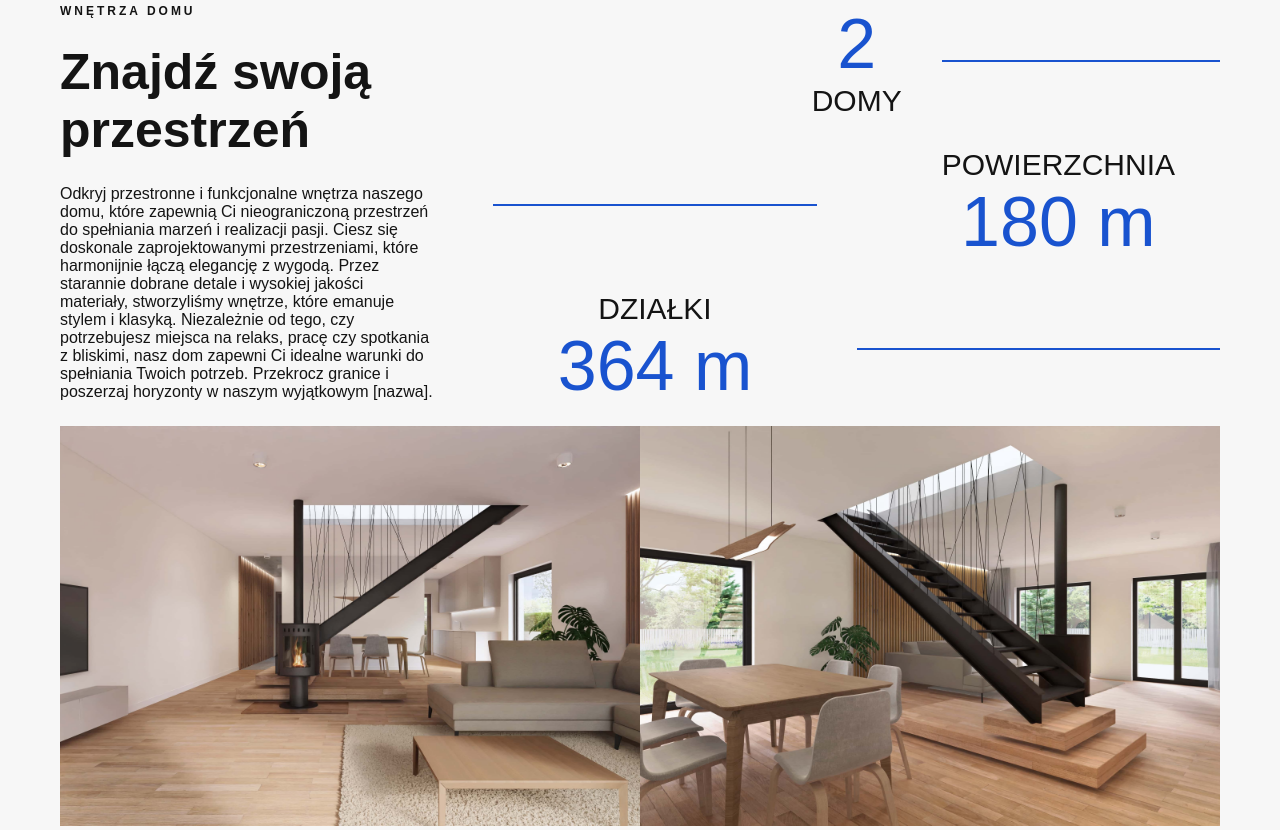
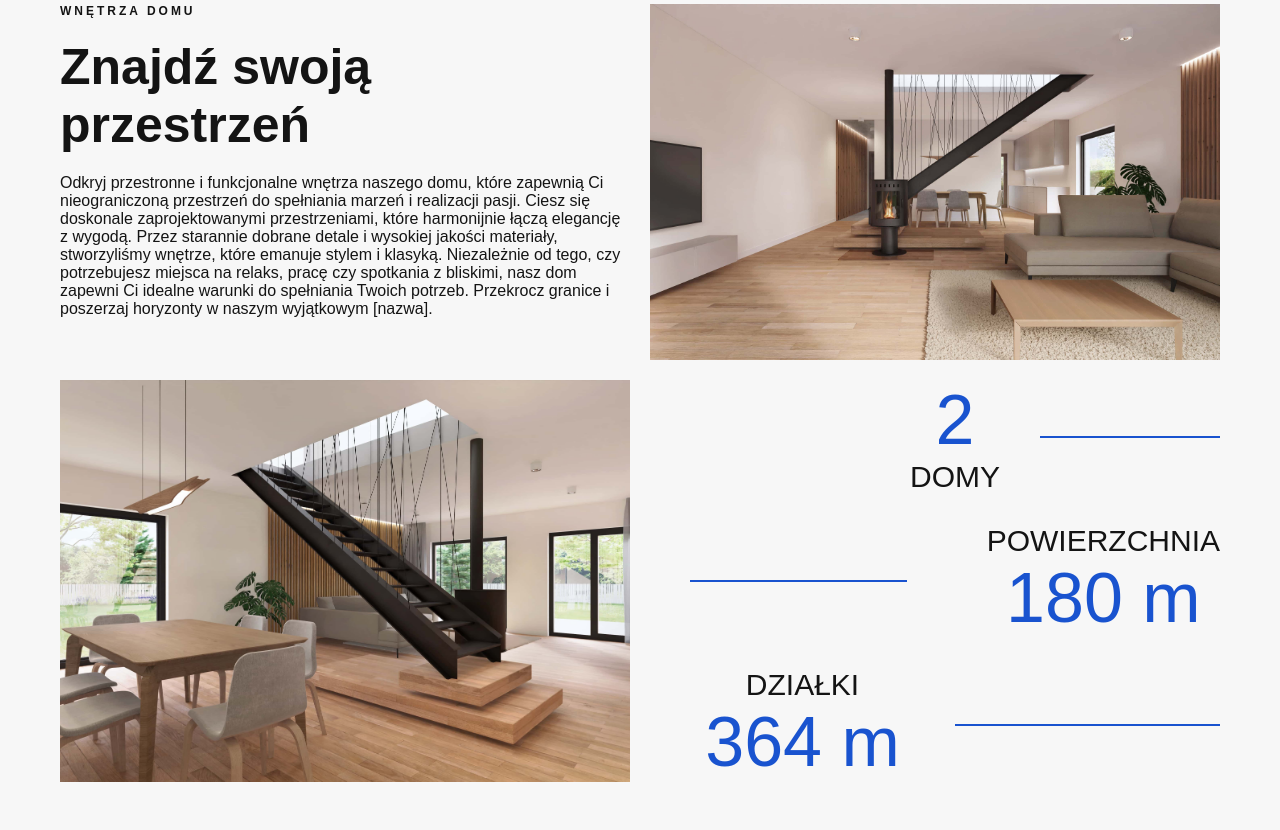
Before and after one commit to AntonOshurek/unicorn-archi-development-project, a website: page src/index.html in a window 1280 px wide. Shown: the part 2535-3365 px from the top of the page. Drawn offline with Linux system fonts and the light colour scheme; files that its build step writes are made by us from their sources; a web font is replaced by a local one.

Commit message:
corection layout section

```diff
--- a/src/index.html
+++ b/src/index.html
@@ -125,6 +125,7 @@
 	<div class="parallax parallax--one" aria-hidden="true"></div>
 
 	<section class="layout container">
+		<div class="layout__info-wrap">
 			<h2 class="layout__title typography-x-smal-title typography-section-title">
 				wnętrza domu
 			</h2>
@@ -132,6 +133,15 @@
 			<p class="layout__slogan typography-big-title">
 				Znajdź swoją <br>przestrzeń
 			</p>
+
+			<p class="layout__info typography-general-text">
+				Odkryj przestronne i funkcjonalne wnętrza naszego domu, które zapewnią Ci nieograniczoną przestrzeń do spełniania marzeń
+				i realizacji pasji. Ciesz się doskonale zaprojektowanymi przestrzeniami, które harmonijnie łączą elegancję z wygodą.
+				Przez starannie dobrane detale i wysokiej jakości materiały, stworzyliśmy wnętrze, które emanuje stylem i klasyką.
+				Niezależnie od tego, czy potrzebujesz miejsca na relaks, pracę czy spotkania z bliskimi, nasz dom zapewni Ci idealne
+				warunki do spełniania Twoich potrzeb. Przekrocz granice i poszerzaj horyzonty w naszym wyjątkowym [nazwa].
+			</p>
+		</div>
 
 		<ul class="layout__list">
 			<li class="layout__list-item">
@@ -148,15 +158,6 @@
 			</li>
 		</ul>
 
-		<p class="layout__info typography-general-text">
-			Odkryj przestronne i funkcjonalne wnętrza naszego domu, które zapewnią Ci nieograniczoną przestrzeń do spełniania marzeń
-			i realizacji pasji. Ciesz się doskonale zaprojektowanymi przestrzeniami, które harmonijnie łączą elegancję z wygodą.
-			Przez starannie dobrane detale i wysokiej jakości materiały, stworzyliśmy wnętrze, które emanuje stylem i klasyką.
-			Niezależnie od tego, czy potrzebujesz miejsca na relaks, pracę czy spotkania z bliskimi, nasz dom zapewni Ci idealne
-			warunki do spełniania Twoich potrzeb. Przekrocz granice i poszerzaj horyzonty w naszym wyjątkowym [nazwa].
-		</p>
-
-		<div class="layout__images">
 		<img
 			class="layout__image"
 			src="./images/W1.jpg"
@@ -171,7 +172,6 @@
 			width="400"
 			height="400"
 		>
-		</div>
 	</section>
 
 	<section class="inside container">
--- a/src/styles/components/layout.scss
+++ b/src/styles/components/layout.scss
@@ -3,12 +3,10 @@
 .layout {
 	display: grid;
 	grid-template-areas:
-		'title data data'
-		'slogan data data'
-		'info data data'
-		'images images images';
-	grid-template-columns: 1fr 1fr 1fr;
-	grid-template-rows: min-content min-content min-content 1fr;
+	'info imageone'
+	'imagetwo data';
+	grid-template-columns: 1fr 1fr;
+	grid-template-rows: repeat(2, min-content);
 	padding: var(--standart-section-top-padding) var(--standart-side-padding);
 	width: 100%;
 	height: 100%;
@@ -17,14 +15,21 @@
 
 	@media (max-width: $tablet-width) {
 		grid-template-areas:
-			'title'
-			'slogan'
-			'data'
-			'info'
-			'images';
+		'info'
+		'imageone'
+		'data'
+		'imagetwo';
 		grid-template-columns: 1fr;
 		grid-template-rows: repeat(4, min-content);
 	}
+}
+
+.layout__info-wrap {
+	display: flex;
+	flex-direction: column;
+	align-items: flex-start;
+	justify-content: flex-start;
+	gap: 20px;
 }
 
 .layout__title {
@@ -147,17 +152,20 @@
 	}
 }
 
-.layout__images {
-	display: grid;
-	grid-area: images;
-	grid-template-columns: 1fr 1fr;
+.layout__image {
+	width: 100%;
+	height: 100%;
+	object-fit: cover;
+
+	&:first-child {
+		grid-area: imageone;
+	}
+
+	&:last-child {
+		grid-area: imagetwo;
+	}
 
 	@media (max-width: $tablet-width) {
-		grid-template-columns: 1fr;
+		max-height: 200px;
 	}
 }
-
-.layout__image {
-	width: 100%;
-	object-fit: cover;
-}
```
Also changed, not shown: app/index.html (+1 -1 lines), app/styles/style.min.css, 1 other file. Lines whose indentation alone changed are shown as unchanged.
